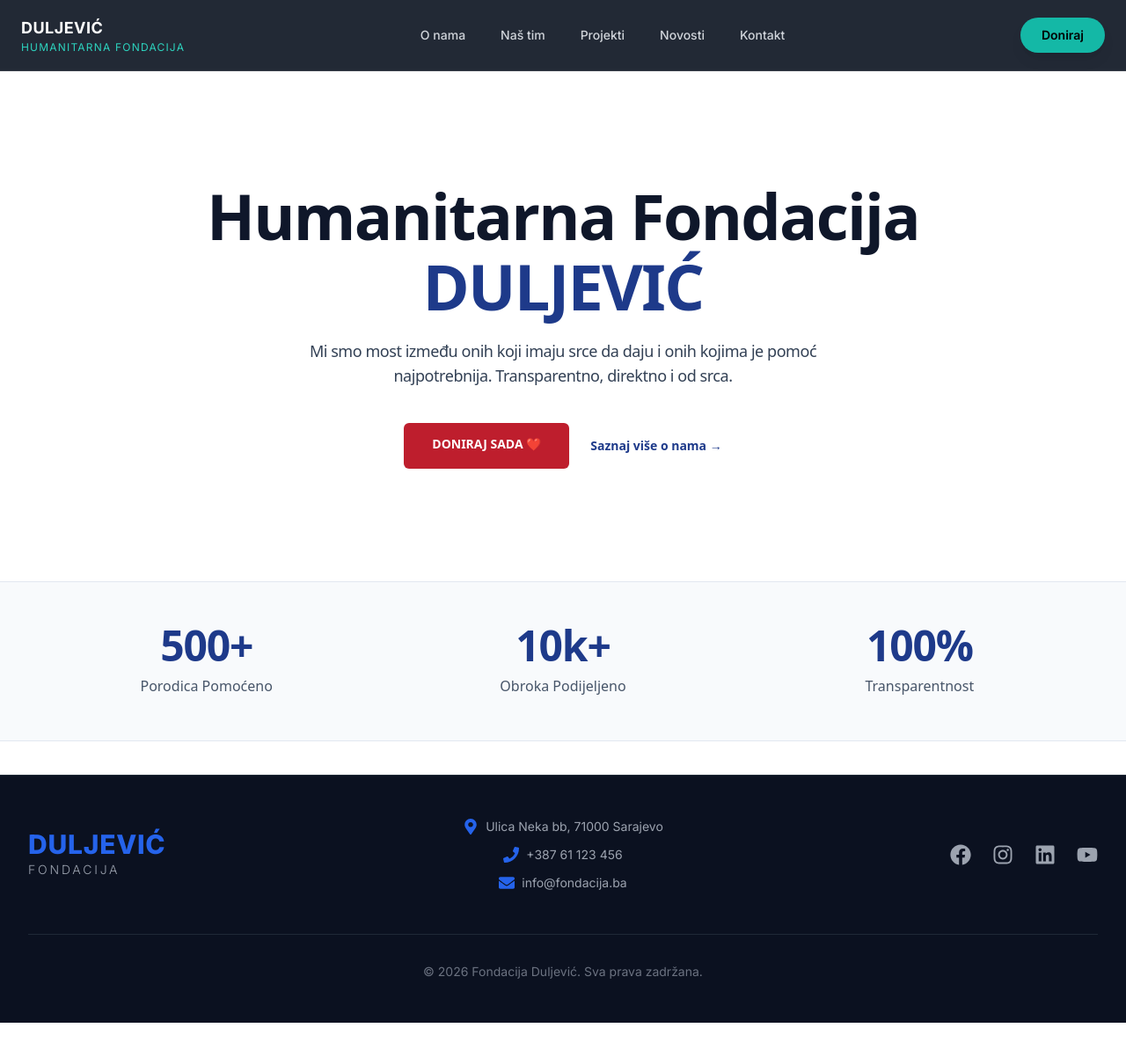
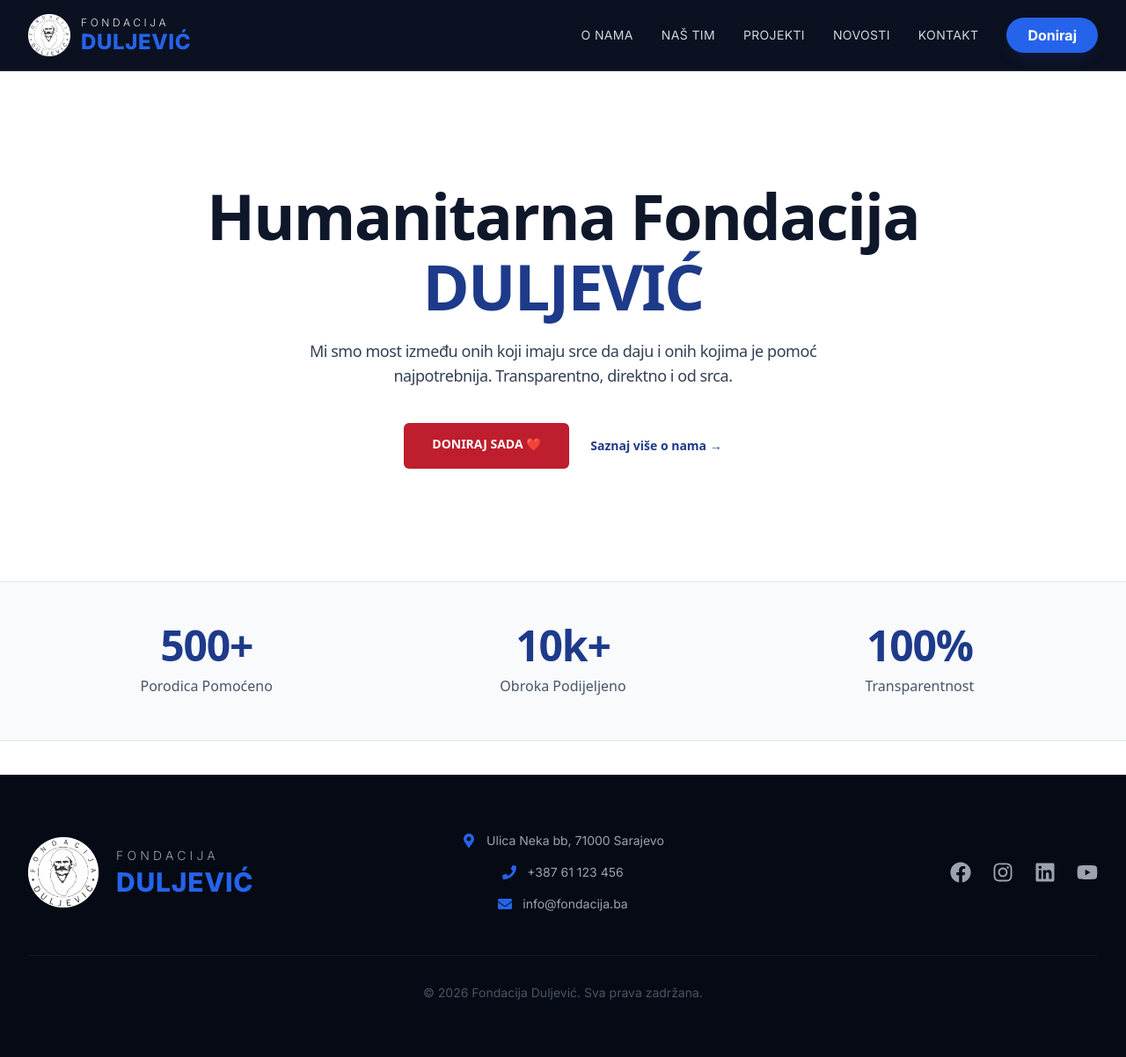
Before and after one commit to eskalonjic2/fondacija-sajt, a Next.js app: page / in a window 1280 px wide. Shown: the whole page at 88% size. Before the commit the page ends 1163 px from the top, so only its background shows below. Built offline with nearby package versions, Linux system fonts and the light colour scheme.

Commit message:
Verzija 2.1

```diff
--- a/app/components/Footer.tsx
+++ b/app/components/Footer.tsx
@@ -1,97 +1,75 @@
-// components/Footer.tsx
 import Link from "next/link";
-// Dodali smo nove ikonice za Adresu, Telefon i Email (FaMapMarkerAlt, FaPhone, FaEnvelope)
-import {
-  FaFacebook,
-  FaInstagram,
-  FaLinkedin,
-  FaYoutube,
-  FaMapMarkerAlt,
-  FaPhone,
-  FaEnvelope
-} from "react-icons/fa";
+import Image from "next/image"; // Obavezno za sliku
+import { FaFacebook, FaInstagram, FaLinkedin, FaYoutube, FaMapMarkerAlt, FaPhone, FaEnvelope } from "react-icons/fa";
 
 const Footer = () => {
   return (
-    <footer className="bg-[#0b1120] text-white py-12 border-t border-gray-800 mt-auto">
+    <footer className="bg-[#050a14] text-white py-16 border-t border-gray-900">
       <div className="max-w-7xl mx-auto px-4 sm:px-6 lg:px-8">
 
-        {/* GLAVNI DIO FOOTERA - GRID SISTEM (3 KOLONE) */}
-        <div className="grid grid-cols-1 md:grid-cols-3 gap-8 items-center text-center md:text-left">
+        {/* Glavni Grid: 3 kolone */}
+        <div className="grid grid-cols-1 md:grid-cols-3 gap-12 items-center text-center md:text-left">
 
-          {/* 1. KOLONA - LOGO */}
-          <div className="flex flex-col items-center md:items-start">
-            <h2 className="text-3xl font-extrabold text-blue-600 tracking-wide uppercase leading-none">
-              DULJEVIĆ
-            </h2>
-            <p className="text-sm font-light text-gray-400 tracking-[0.2em] uppercase mt-1">
-              FONDACIJA
-            </p>
+          {/* 1. LOGO I IME (Lijeva strana) */}
+          <div className="flex flex-col md:flex-row items-center justify-center md:justify-start gap-5">
+
+             {/* SLIKA - Povećana na w-20 h-20 (80px) */}
+            <div className="relative w-20 h-20 flex-shrink-0">
+              <Image
+                src="/logo.png"
+                alt="Logo Fondacije"
+                fill
+                className="object-contain"
+              />
+            </div>
+
+            {/* TEKST PORED SLIKE */}
+            <div className="flex flex-col items-center md:items-start">
+               <span className="text-gray-400 font-light text-sm tracking-[0.3em] uppercase leading-none mb-2">
+                Fondacija
+              </span>
+              <h2 className="text-3xl font-extrabold text-blue-600 tracking-wide uppercase leading-none">
+                Duljević
+              </h2>
+            </div>
           </div>
 
-          {/* 2. KOLONA - KONTAKT INFORMACIJE (NOVO) */}
-          <div className="flex flex-col items-center justify-center space-y-3 text-gray-400 text-sm">
-
-            {/* Adresa */}
-            <div className="flex items-center gap-2">
-              <FaMapMarkerAlt className="text-blue-600 text-lg" />
-              <span>Ulica Neka bb, 71000 Sarajevo</span>
+          {/* 2. KONTAKT INFO (Sredina) */}
+          <div className="flex flex-col items-center justify-center space-y-4">
+            <div className="flex items-center gap-3 text-gray-400 group hover:text-blue-500 transition cursor-pointer">
+               <FaMapMarkerAlt className="text-blue-600 group-hover:scale-110 transition" />
+               <span className="text-sm">Ulica Neka bb, 71000 Sarajevo</span>
             </div>
-
-            {/* Telefon */}
-            <div className="flex items-center gap-2">
-              <FaPhone className="text-blue-600 text-lg" />
-              <span>+387 61 123 456</span>
+            <div className="flex items-center gap-3 text-gray-400 group hover:text-blue-500 transition cursor-pointer">
+               <FaPhone className="text-blue-600 group-hover:scale-110 transition" />
+               <span className="text-sm">+387 61 123 456</span>
             </div>
-
-            {/* Email */}
-            <div className="flex items-center gap-2">
-              <FaEnvelope className="text-blue-600 text-lg" />
-              <a href="mailto:info@fondacija.ba" className="hover:text-white transition">
-                info@fondacija.ba
-              </a>
+            <div className="flex items-center gap-3 text-gray-400 group hover:text-blue-500 transition cursor-pointer">
+               <FaEnvelope className="text-blue-600 group-hover:scale-110 transition" />
+               <a href="mailto:info@fondacija.ba" className="text-sm">info@fondacija.ba</a>
             </div>
-
           </div>
 
-          {/* 3. KOLONA - DRUŠTVENE MREŽE */}
+          {/* 3. DRUŠTVENE MREŽE (Desna strana) */}
           <div className="flex justify-center md:justify-end space-x-6">
-            <Link
-              href="https://facebook.com"
-              target="_blank"
-              className="text-gray-400 hover:text-blue-600 transition duration-300 text-2xl"
-            >
+            <a href="#" className="text-gray-400 hover:text-blue-600 text-2xl transition duration-300 transform hover:scale-110 hover:-translate-y-1">
               <FaFacebook />
-            </Link>
+            </a>
+            <a href="#" className="text-gray-400 hover:text-pink-600 text-2xl transition duration-300 transform hover:scale-110 hover:-translate-y-1">
+              <FaInstagram />
+            </a>
+            <a href="#" className="text-gray-400 hover:text-blue-700 text-2xl transition duration-300 transform hover:scale-110 hover:-translate-y-1">
+              <FaLinkedin />
+            </a>
+            <a href="#" className="text-gray-400 hover:text-red-600 text-2xl transition duration-300 transform hover:scale-110 hover:-translate-y-1">
+              <FaYoutube />
+            </a>
+          </div>
 
-            <Link
-              href="https://instagram.com"
-              target="_blank"
-              className="text-gray-400 hover:text-pink-500 transition duration-300 text-2xl"
-            >
-              <FaInstagram />
-            </Link>
-
-            <Link
-              href="https://linkedin.com"
-              target="_blank"
-              className="text-gray-400 hover:text-blue-400 transition duration-300 text-2xl"
-            >
-              <FaLinkedin />
-            </Link>
-
-            <Link
-              href="https://youtube.com"
-              target="_blank"
-              className="text-gray-400 hover:text-red-600 transition duration-300 text-2xl"
-            >
-              <FaYoutube />
-            </Link>
-          </div>
         </div>
 
-        {/* DONJA LINIJA - COPYRIGHT */}
-        <div className="mt-12 pt-8 border-t border-gray-800 text-center text-sm text-gray-500">
+        {/* COPYRIGHT LINJIA */}
+        <div className="border-t border-gray-900 mt-12 pt-8 text-center text-gray-600 text-sm">
           <p>&copy; {new Date().getFullYear()} Fondacija Duljević. Sva prava zadržana.</p>
         </div>
       </div>
--- a/app/components/Navbar.tsx
+++ b/app/components/Navbar.tsx
@@ -1,105 +1,76 @@
-'use client';
+"use client"; // <--- OVO JE KLJUČNO! Mora biti prva linija.
 
-import { useState } from 'react';
-import Link from 'next/link';
+import Link from "next/link";
+import Image from "next/image";
+import { usePathname } from "next/navigation";
 
-export default function Navbar() {
-  const [open, setOpen] = useState(false);
+const Navbar = () => {
+  const pathname = usePathname();
+
+  const navLinks = [
+    { name: "O nama", href: "/onama" },
+    { name: "Naš tim", href: "/tim" },
+    { name: "Projekti", href: "/projekti" },
+    { name: "Novosti", href: "/blog" },
+    { name: "Kontakt", href: "/kontakt" },
+  ];
 
   return (
-    <header className="sticky top-0 z-50 bg-[#0b1220]/90 backdrop-blur border-b border-white/10">
-      <div className="mx-auto max-w-7xl px-6">
-        <div className="flex h-20 items-center justify-between">
+    <nav className="bg-[#0b1120] border-b border-gray-800 sticky top-0 z-50">
+      <div className="max-w-7xl mx-auto px-4 sm:px-6 lg:px-8">
+        <div className="flex justify-between items-center h-20">
 
-          {/* LOGO */}
-          <Link href="/" className="flex flex-col leading-tight">
-            <span className="text-lg font-bold tracking-wide text-white">
-              DULJEVIĆ
-            </span>
-            <span className="text-xs tracking-widest text-teal-400 uppercase">
-              Humanitarna fondacija
-            </span>
+          {/* LOGO I NAZIV SEKCIJA */}
+          <Link href="/" className="flex items-center gap-3 group">
+
+            {/* 1. SLIKA LOGA */}
+            <div className="relative w-12 h-12">
+               <Image
+                 src="/logo.png"
+                 alt="Logo Fondacije"
+                 fill
+                 className="object-contain group-hover:scale-105 transition duration-300"
+               />
+            </div>
+
+            {/* 2. TEKST */}
+            <div className="flex flex-col justify-center">
+              <span className="text-white font-light text-xs tracking-[0.3em] uppercase leading-none opacity-90">
+                Fondacija
+              </span>
+              <h1 className="text-2xl font-extrabold text-blue-600 tracking-wide uppercase leading-none mt-1 group-hover:text-blue-500 transition">
+                Duljević
+              </h1>
+            </div>
           </Link>
 
-          {/* DESKTOP MENU */}
-          <nav className="hidden md:flex items-center gap-10 text-sm font-medium">
-            <Link href="/onama" className="text-gray-300 hover:text-white transition">
-              O nama
-            </Link>
-            <Link href="/tim" className="text-gray-300 hover:text-white transition">
-              Naš tim
-            </Link>
-            <Link href="/projekti" className="text-gray-300 hover:text-white transition">
-              Projekti
-            </Link>
-            <Link href="/blog" className="text-gray-300 hover:text-white transition">
-              Novosti
-            </Link>
-            <Link href="/kontakt" className="text-gray-300 hover:text-white transition">
-              Kontakt
-            </Link>
-          </nav>
-
-          {/* CTA + MOBILE */}
-          <div className="flex items-center gap-4">
-            <Link
-              href="/donacije"
-              className="hidden sm:inline-flex rounded-full bg-teal-500 px-6 py-2.5
-                         text-sm font-semibold text-black
-                         hover:bg-teal-400 transition shadow-lg"
-            >
-              Doniraj
-            </Link>
-
-            <button
-              onClick={() => setOpen(!open)}
-              className="md:hidden rounded-lg p-2 text-gray-300 hover:bg-white/10"
-            >
-              {open ? (
-                <svg className="w-6 h-6" fill="none" viewBox="0 0 24 24" stroke="currentColor">
-                  <path strokeWidth="2" strokeLinecap="round" strokeLinejoin="round" d="M6 18L18 6M6 6l12 12" />
-                </svg>
-              ) : (
-                <svg className="w-6 h-6" fill="none" viewBox="0 0 24 24" stroke="currentColor">
-                  <path strokeWidth="2" strokeLinecap="round" strokeLinejoin="round" d="M4 6h16M4 12h16M4 18h16" />
-                </svg>
-              )}
-            </button>
-          </div>
-        </div>
-      </div>
-
-      {/* MOBILE MENU */}
-      {open && (
-        <div className="md:hidden bg-[#0b1220] border-t border-white/10">
-          <nav className="px-6 py-6 space-y-4 text-sm">
-            {[
-              ['O nama', '/onama'],
-              ['Naš tim', '/tim'],
-              ['Projekti', '/projekti'],
-              ['Novosti', '/blog'],
-              ['Kontakt', '/kontakt'],
-            ].map(([name, href]) => (
+          {/* DESNA STRANA - LINKOVI (Desktop) */}
+          <div className="hidden md:flex items-center space-x-8">
+            {navLinks.map((link) => (
               <Link
-                key={name}
-                href={href}
-                onClick={() => setOpen(false)}
-                className="block text-gray-300 hover:text-white transition"
+                key={link.name}
+                href={link.href}
+                className={`${
+                  pathname === link.href
+                    ? "text-blue-500 font-medium"
+                    : "text-gray-300 hover:text-white"
+                } transition-colors duration-200 text-sm uppercase tracking-wide`}
               >
-                {name}
+                {link.name}
               </Link>
             ))}
 
             <Link
               href="/donacije"
-              className="block text-center rounded-full bg-teal-500 py-2.5
-                         font-semibold text-black hover:bg-teal-400 transition"
+              className="bg-blue-600 hover:bg-blue-700 text-white px-6 py-2 rounded-full font-bold transition duration-300 shadow-lg shadow-blue-900/20"
             >
               Doniraj
             </Link>
-          </nav>
+          </div>
         </div>
-      )}
-    </header>
+      </div>
+    </nav>
   );
-}
+};
+
+export default Navbar;
```
Also changed, not shown: public/logo.png (added).
